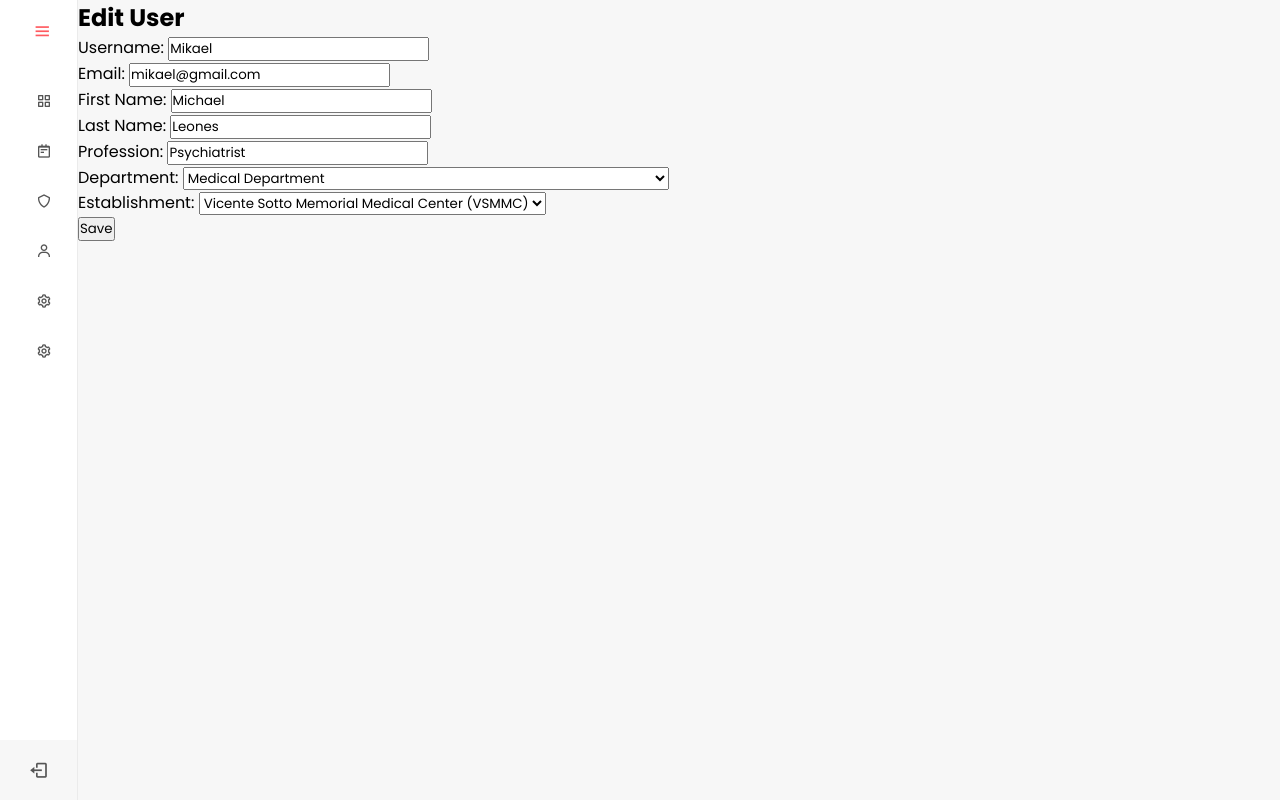
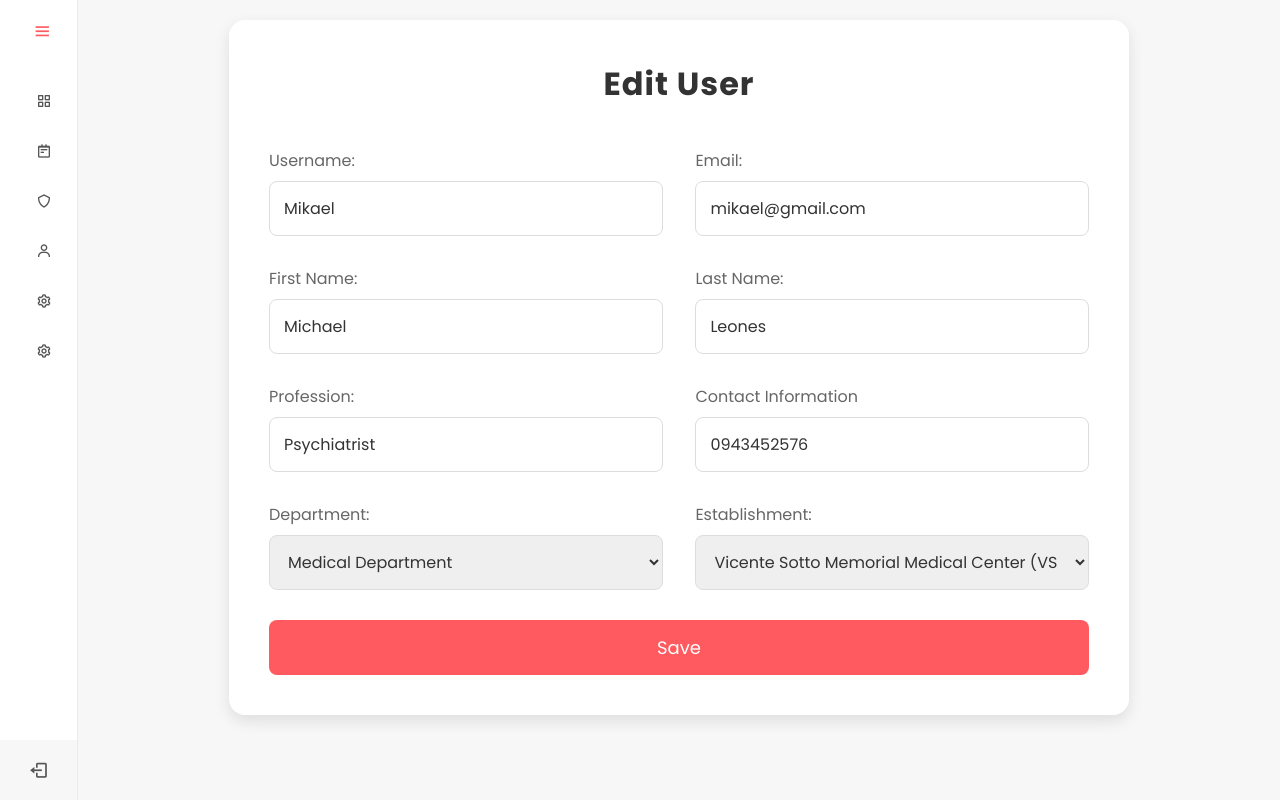
Before and after one commit to Saiiph/Luwas, a Django app: page /admin/users/edit/1/ in a window 1280 px wide. Run offline with Django 5.2, Linux system fonts and the light colour scheme; a user stored in the database is signed in; data comes from the database, SQL or seed files in the repository; both versions use the stored data as it was after the commit.

Commit message:
Update user assignment and editing features: modify URL for user assignment, enhance user list with assignment links, and implement new styling for user edit forms

```diff
--- /dev/null
+++ b/luwasproject/luwasapp/static/admin_edit.css
@@ -0,0 +1,77 @@
+/* General form styles */
+.edit-form {
+    max-width: 900px;
+    margin: 20px auto;
+    padding: 40px;
+    background-color: #fff;
+    border-radius: 16px;
+    box-shadow: 0 6px 15px rgba(0, 0, 0, 0.1);
+    font-family: 'Roboto', sans-serif;
+}
+
+h2 {
+    text-align: center;
+    margin-bottom: 40px;
+    font-size: 32px;
+    font-weight: 700;
+    color: #333;
+    letter-spacing: 1px;
+}
+
+.form-row {
+    display: flex;
+    justify-content: space-between;
+    margin-bottom: 30px;
+}
+
+.form-group {
+    width: 48%;
+}
+
+.form-group label {
+    display: block;
+    font-size: 16px;
+    color: #666;
+    margin-bottom: 8px;
+}
+
+.form-group input,
+.form-group select {
+    width: 100%;
+    padding: 14px;
+    border-radius: 8px;
+    border: 1px solid #ddd;
+    font-size: 16px;
+    color: #333;
+    box-sizing: border-box;
+    transition: all 0.3s ease;
+}
+
+.form-group input:focus,
+.form-group select:focus {
+    border-color: #ff5a5f;
+    outline: none;
+    box-shadow: 0 0 6px rgba(255, 90, 95, 0.5);
+}
+
+.submit-btn {
+    background-color: #ff5a5f;
+    color: #fff;
+    padding: 14px 24px;
+    font-size: 18px;
+    border: none;
+    border-radius: 8px;
+    width: 100%;
+    cursor: pointer;
+    transition: all 0.3s ease;
+}
+
+.submit-btn:hover {
+    background-color: #ff3b3f;
+}
+
+.form-row .form-group select {
+    padding: 14px;
+    border-radius: 8px;
+    border: 1px solid #ddd;
+}
--- a/luwasproject/luwasapp/templates/admin/edit_user.html
+++ b/luwasproject/luwasapp/templates/admin/edit_user.html
@@ -4,42 +4,69 @@
 
 {% block title %}Admin Panel Edit{% endblock %}
 
+{% block extra_css %}
+    <link rel="stylesheet" href="{% static 'admin_edit.css' %}">
+{% endblock %}
+
 {% block content %}
+<form method="post" class="edit-form">
+    {% csrf_token %}
     <h2>Edit User</h2>
-<form method="post">
-    {% csrf_token %}
+    <div class="form-row">
+        <div class="form-group">
             <label for="username">Username:</label>
-    <input type="text" id="username" name="username" value="{{ user.username }}"><br>
+            <input type="text" id="username" name="username" value="{{ user.username }}">
+        </div>
+        <div class="form-group">
+            <label for="email">Email:</label>
+            <input type="email" id="email" name="email" value="{{ user.email }}" readonly>
+        </div>
+    </div>
 
-    <label for="email">Email:</label>
-    <input type="email" id="email" name="email" value="{{ user.email }}"><br>
+    <div class="form-row">
+        <div class="form-group">
+            <label for="first_name">First Name:</label>
+            <input type="text" id="first_name" name="first_name" value="{{ user.first_name }}">
+        </div>
+        <div class="form-group">
+            <label for="last_name">Last Name:</label>
+            <input type="text" id="last_name" name="last_name" value="{{ user.last_name }}">
+        </div>
+    </div>
 
-    <label for="first_name">First Name:</label>
-    <input type="text" id="first_name" name="first_name" value="{{ user.first_name }}"><br>
+    <div class="form-row">
+        <div class="form-group">
+            <label for="profession">Profession:</label>
+            <input type="text" id="profession" name="profession" value="{{ user.profession }}">
+        </div>
+        <div class="form-group">
+            <label for="contact_information">Contact Information</label>
+            <input type="text" id="contact_information" name="contact_information" value="{{ user.contact_information }}">
+        </div>
+    </div>
 
-    <label for="last_name">Last Name:</label>
-    <input type="text" id="last_name" name="last_name" value="{{ user.last_name }}"><br>
-
-    <label for="profession">Profession:</label>
-    <input type="text" id="profession" name="profession" value="{{ user.profession }}"><br>
-
+    <div class="form-row">
+        <div class="form-group">
             <label for="department">Department:</label>
             <select id="department" name="department" onchange="this.form.submit()">
                 <option value="">-- Select Department --</option>
                 {% for department in departments %}
                     <option value="{{ department.id }}" {% if department.id == department_id %}selected{% endif %}>{{ department.name }}</option>
                 {% endfor %}
-    </select><br>
-
+            </select>
+        </div>
+        <div class="form-group">
             <label for="establishment">Establishment:</label>
             <select id="establishment" name="establishment">
                 <option value="">-- Select Establishment --</option>
                 {% for establishment in establishments %}
                     <option value="{{ establishment.id }}" {% if establishment.id == user.establishment_id %}selected{% endif %}>{{ establishment.name }}</option>
                 {% endfor %}
-    </select><br>
+            </select>
+        </div>
+    </div>
 
-    <button type="submit" name="save">Save</button>
+    <button type="submit" name="save" class="submit-btn">Save</button>
 </form>
 
 {% endblock %}
--- a/luwasproject/luwasapp/templates/admin/list_users.html
+++ b/luwasproject/luwasapp/templates/admin/list_users.html
@@ -96,9 +96,6 @@
 <div class="admin-panel">
     <div class="header-container">
         <h2>List of Users</h2>
-        <a href="{% url 'assign_user' %}">
-            <button class="btn-assign">Assign New User</button>
-        </a>
     </div>
 
     <table>
@@ -121,7 +118,8 @@
                 <td>{{ user.department }}</td>
                 <td>{{ user.establishment }}</td>
                 <td>
-                    <a href="{% url 'edit_user' user.id %}">Edit</a>
+                    <a href="{% url 'edit_user' user.id %}">Edit</a> |
+                    <a href="{% url 'assign_user' user.id %}">Assign</a>
                 </td>
             </tr>
             {% endfor %}
--- a/luwasproject/luwasapp/urls.py
+++ b/luwasproject/luwasapp/urls.py
@@ -24,9 +24,9 @@ urlpatterns = [
 
     #Incident Assignment Management
     path('assignments/', views.incident_assignment_list, name='incident_assignment_list'),
-    path('admin/assign/', views.assign_user_to_incident_admin, name='assign_user'),
+    path('admin/assign/<int:user_id>/', views.assign_user_to_incident_admin, name='assign_user'),
 
     #Admin
-     path('admin/users/', views.list_users_view, name='list_users'),
+    path('admin/users/', views.list_users_view, name='list_users'),
     path('admin/users/edit/<int:user_id>/', views.edit_user_view, name='edit_user'),
 ]
--- a/luwasproject/luwasapp/views.py
+++ b/luwasproject/luwasapp/views.py
@@ -225,29 +225,92 @@ def incident_assignment_list(request):
     assignments = IncidentAssignment.objects.filter(user=request.user)
     return render(request, 'incident_assignment/incident_assignment_list.html', {'assignments': assignments})
 
-@user_passes_test(lambda u: u.is_superuser)
-def assign_user_to_incident_admin(request):
+# Mapping of incident categories to departments
+category_to_department = {
+    'fire_incident': ['Fire Department', 'Medical Department', 'Emergency Response'],
+    'medical_emergency': ['Medical Department', 'Emergency Response'],
+    'road_accident': ['Transportation Department', 'Medical Department'],
+    'natural_disaster': ['Disaster Response', 'Emergency Management Department'],
+    'crime_related': ['Police Department', 'Law Enforcement'],
+    'domestic_violence': ['Social Services', 'Domestic Violence Response Team'],
+    'psychological_crisis': ['Mental Health Services', 'Crisis Intervention Team'],
+    'missing_person': ['Police Department', 'Missing Persons Unit'],
+    'poisoning': ['Poison Control Center', 'Health Department'],
+    'gas_leak': ['Fire Department', 'Hazardous Materials (HazMat) Team'],
+    'electrical_hazard': ['Electrical Utility Company', 'Fire Department'],
+    'hazardous_materials': ['Hazardous Materials (HazMat) Response', 'Environmental Protection Agency'],
+    'flooding': ['Emergency Management', 'Flood Control Department'],
+    'earthquake': ['Emergency Management', 'Geological Survey Department'],
+    'typhoon': ['National Disaster Risk Reduction and Management Council (NDRRMC)', 'Emergency Management'],
+    'animal_attack': ['Animal Control', 'Emergency Medical Services (EMS)'],
+    'terrorist_threat': ['Counter-Terrorism Unit', 'National Security Agency'],
+    'building_collapse': ['Fire Department', 'Rescue and Emergency Response'],
+    'public_disturbance': ['Public Safety', 'Police Department'],
+    'child_abuse': ['Child Protective Services', 'Social Services'],
+    'elderly_abuse': ['Adult Protective Services', 'Social Services']
+}
+
+from django.urls import reverse
+
+def assign_user_to_incident_admin(request, user_id):
     users = User.objects.all()
     incidents = IncidentReport.objects.all()
 
+    # Get the user who will be assigned
+    user_to_assign = get_object_or_404(User, id=user_id)
+
+    # Assuming the user has a 'department' field or related model, we can get the department
+    user_department = getattr(user_to_assign, 'department', None)
+    if not user_department:
+        messages.error(request, 'User department not found.')
+        return redirect('assign_user')
+
+    # Convert the department to a string
+    user_department_str = str(user_department).lower()
+
+    # Filter incidents based on the user's department and category
+    filtered_incidents = []
+    for incident in incidents:
+        incident_category = getattr(incident, 'category', None)
+        if not incident_category:
+            messages.error(request, f'Incident {incident.id} does not have a category.')
+            continue
+        incident_category = incident_category.lower()
+        allowed_departments = category_to_department.get(incident_category, [])
+        if user_department_str in [dept.lower() for dept in allowed_departments]:
+            filtered_incidents.append(incident)
+
     if request.method == 'POST':
-        user_id = request.POST['user']
         incident_reportid = request.POST['incident']
-        user = get_object_or_404(User, id=user_id)
         incident = get_object_or_404(IncidentReport, reportid=incident_reportid)
 
         assignment, created = IncidentAssignment.objects.get_or_create(
-            user=user,
+            user=user_to_assign,
             incident_report=incident
         )
         if created:
-            messages.success(request, f'{user.username} has been assigned to Incident {incident.reportid}.')
+            messages.success(request, f'{user_to_assign.username} has been assigned to Incident {incident.reportid}.')
         else:
-            messages.info(request, f'{user.username} is already assigned to Incident {incident.reportid}.')
+            messages.info(request, f'{user_to_assign.username} is already assigned to Incident {incident.reportid}.')
 
-        return redirect('assign_user')
+        return redirect(reverse('assign_user', args=[user_id]))
 
-    return render(request, 'incident_assignment/assign_user.html', {'users': users, 'incidents': incidents})
+    return render(request, 'incident_assignment/assign_user.html', {
+        'users': users,
+        'incidents': filtered_incidents,  # Pass the filtered incidents
+        'user_to_assign': user_to_assign  # Pass the user to be assigned
+    })
+#====================================Admin View=====================================================================
+@staff_member_required
+def list_users_view(request):
+    users = User.objects.all()
+    return render(request, 'admin/list_users.html', {'users': users})
+
+@user_passes_test(lambda u: u.is_superuser)
+def edit_user_view(request, user_id):
+    user = get_object_or_404(User, id=user_id)
+    # Add the rest of the edit_user_view logic here
+
 
 #====================================Admin View=====================================================================
 @staff_member_required
```
Also changed, not shown: luwasproject/luwasapp/templates/incident_assignment/assign_user.html (+11 -7 lines), luwasproject/db.sqlite3. Lines whose indentation alone changed are shown as unchanged.
